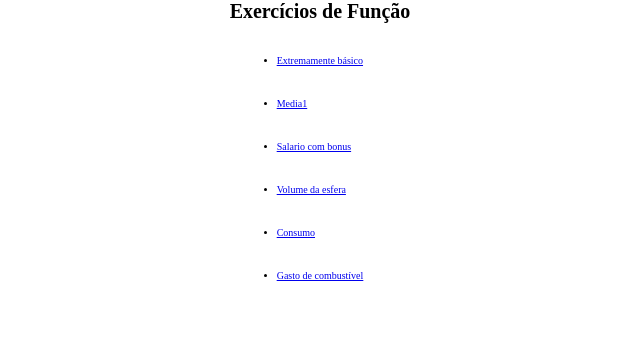
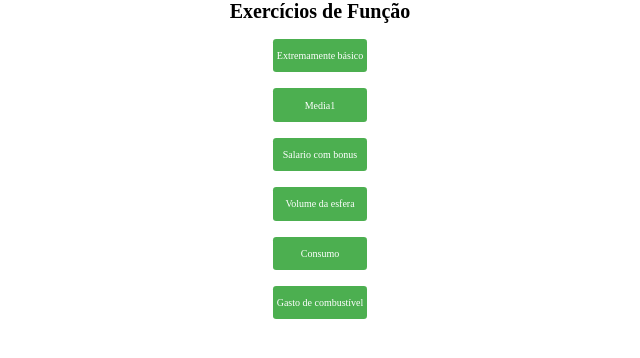
Before and after one commit to raulegas12Ati/exercicios-funcoes, a plain HTML site: page index.html in a window 1280 px wide. Shown: the whole page, without its empty margins (320-960 px from the left). Drawn offline with Linux system fonts and the light colour scheme.

Commit message:
piseudo finalização do projeto - se o professor não disponibilizar o css o projeto vai ficar como está

```diff
--- a/style.css
+++ b/style.css
@@ -13,5 +13,16 @@ body{
 }
 
 li{
-    margin: 2rem;
+    margin: 1rem;
+    background: #4CAF50;
+    display: flex;
+    justify-content: center;
+    border-radius: .2rem;
+    padding-block: .7rem;
+    padding-inline: 0.2rem;
 }
+
+a{
+    color: #fff;
+    text-decoration: none;
+}
```
